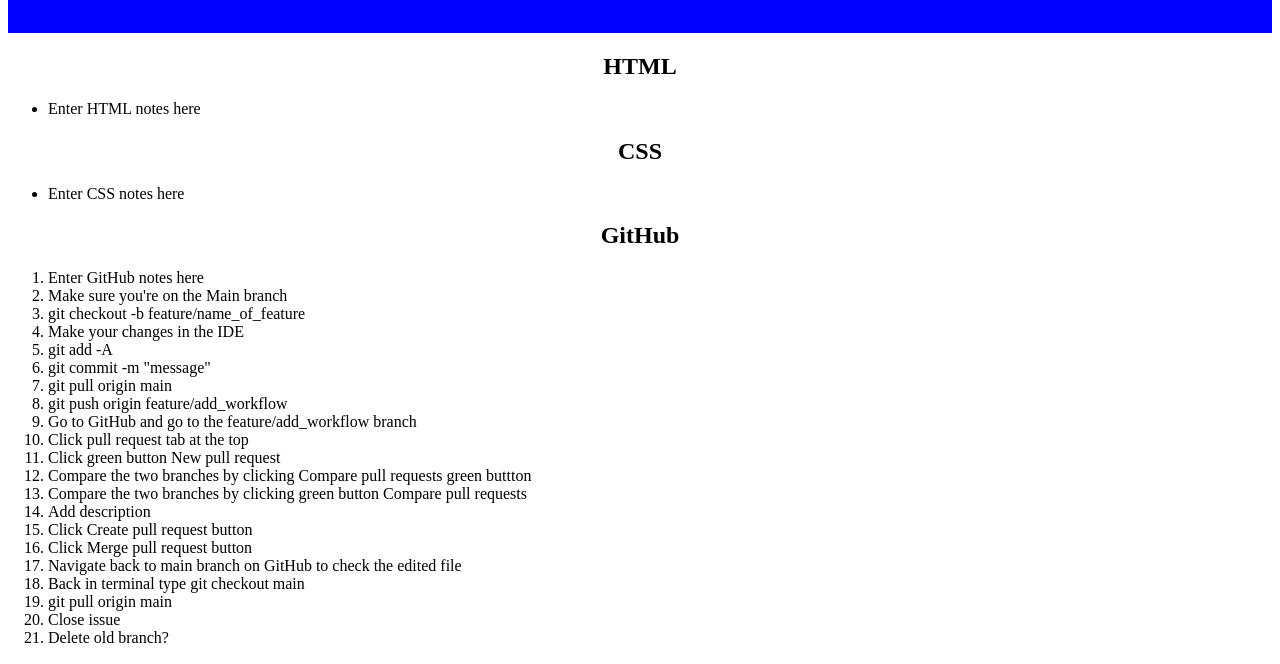
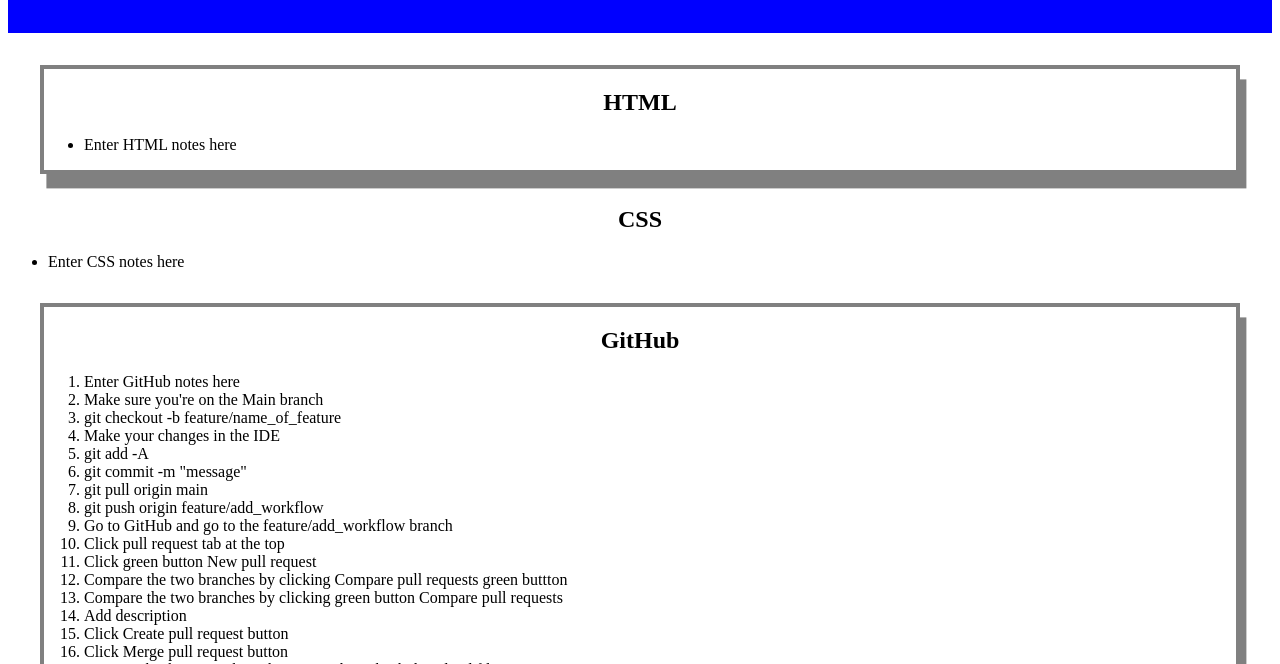
Before and after one commit to dantrovato/prework-study-guide, a plain HTML site: page index.html in a window 1280 px wide. Shown: the part 115-779 px from the top of the page. Drawn offline with Linux system fonts and the light colour scheme.

Commit message:
Swap element selector 'select' for class selector 'card'

```diff
--- a/assets/main.css
+++ b/assets/main.css
@@ -10,7 +10,7 @@
   margin: -1rem 0 2rem 0;
 }
 
-.select {
+.card {
   margin: 2rem;
   border: 4px solid grey;
   box-shadow: 0.4rem 0.9rem grey;
```
